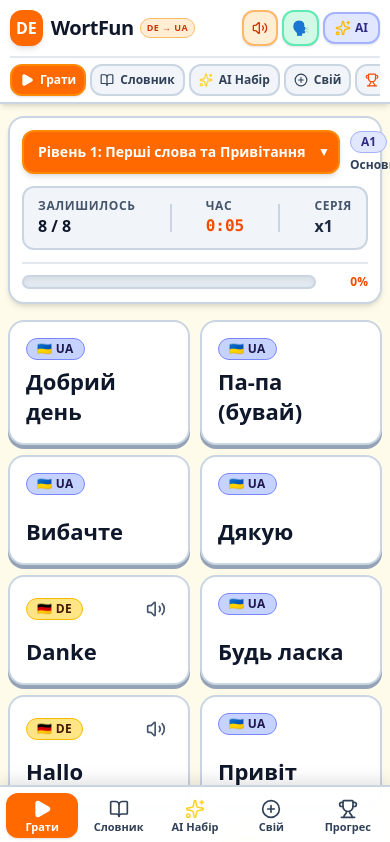
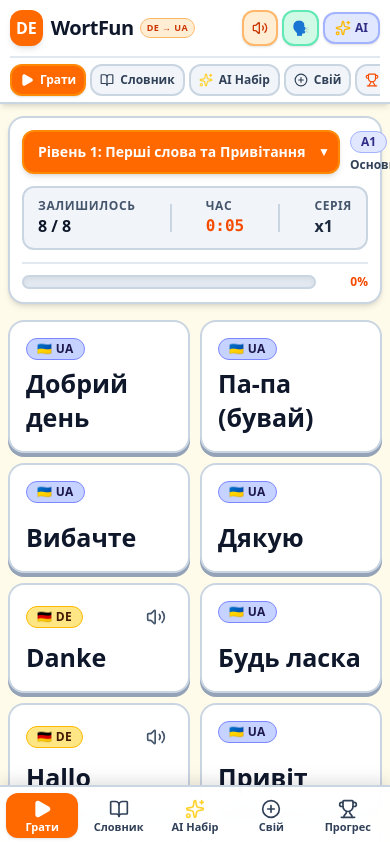
Before and after one commit to posatsky/WortFun, a React (Vite) app: page / in a window 390 px wide. Shown: the top 842 px of the page. Built offline with nearby package versions, Linux system fonts and the light colour scheme.

Commit message:
Fix font size for main word text in GameBoard

```diff
--- a/src/components/GameBoard.tsx
+++ b/src/components/GameBoard.tsx
@@ -489,7 +489,7 @@ export const GameBoard: React.FC<GameBoardProps> = ({
                   </div>
 
                   {/* Main Word Text */}
-                  <div className={`font-black text-[22px] sm:text-[25px] md:text-[28px] leading-snug mt-auto break-words ${
+                  <div className={`font-black text-[25px] sm:text-[25px] md:text-[28px] leading-snug mt-auto break-words ${
                     card.isSelected || card.isCorrect || card.isError ? 'text-white' : 'text-slate-900'
                   }`}>
                     {card.text}
```
